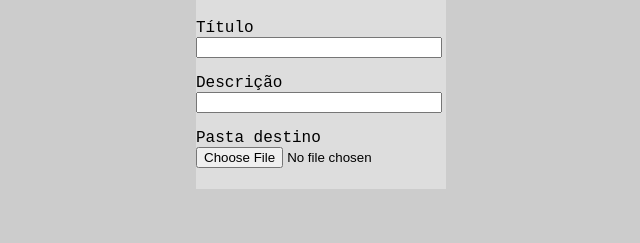
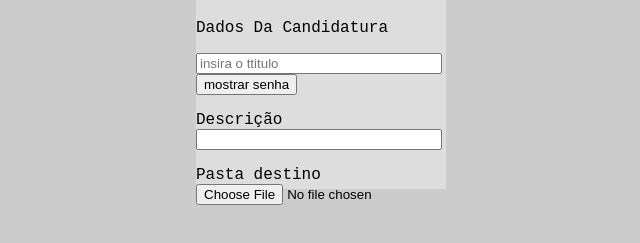
Before and after one commit to GustavoReisAguiar/Projeto-Luta, a plain HTML site: page index.html in a window 1280 px wide. Shown: the part 61-304 px from the top of the page, without its empty margins (319-959 px from the left). Drawn offline with Linux system fonts and the light colour scheme.

Commit message:
adding js and function to password

```diff
--- a/index.html
+++ b/index.html
@@ -9,9 +9,12 @@
 <body>
     <div class="container">
         <h1 id="formulario">Formulário</h1>
-        <p>Título <input type="text" name="insira o ttitulo"></p>
+        <p>Dados Da Candidatura</p>
+        <input type="password" placeholder="insira o ttitulo">
+        <button class="botao" onclick="teste()">mostrar senha</button>
         <p>Descrição <input type="text" name="Insira a descrição"></p>
         <p>Pasta destino <input type="file" name="Pasta"></p>
     </div>
+    <script src="script.js"></script>
 </body>
 </html>
--- /dev/null
+++ b/script.js
@@ -0,0 +1,14 @@
+
+function teste(){
+    let input = document.querySelector('input')
+    let botao = document.querySelector('.botao')
+
+    if(input.getAttribute('type') === 'text'){
+        input.setAttribute('type','password')
+        botao.innerText = "mostar senha"
+    }else {
+        input.setAttribute('type','text')
+        botao.innerText = "ocultar senha"
+    }
+
+}
--- a/styles.css
+++ b/styles.css
@@ -20,8 +20,8 @@ body{
 
 h1{
     background-color: aqua;
+
 }
-
 p{
     font-family: 'Courier New', Courier, monospace;
     font-weight: 34px;
```
Also changed, not shown: 1 other file.
